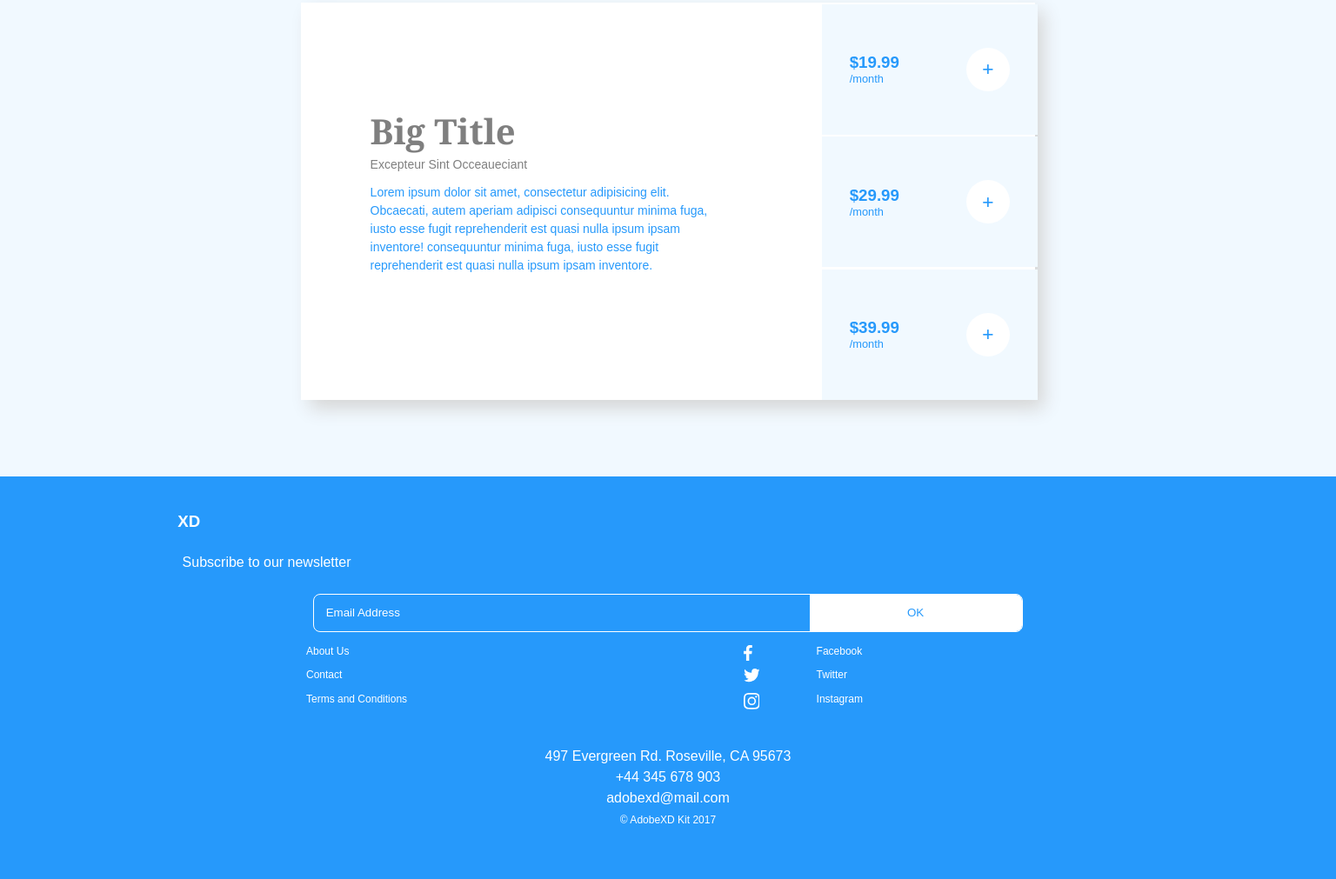
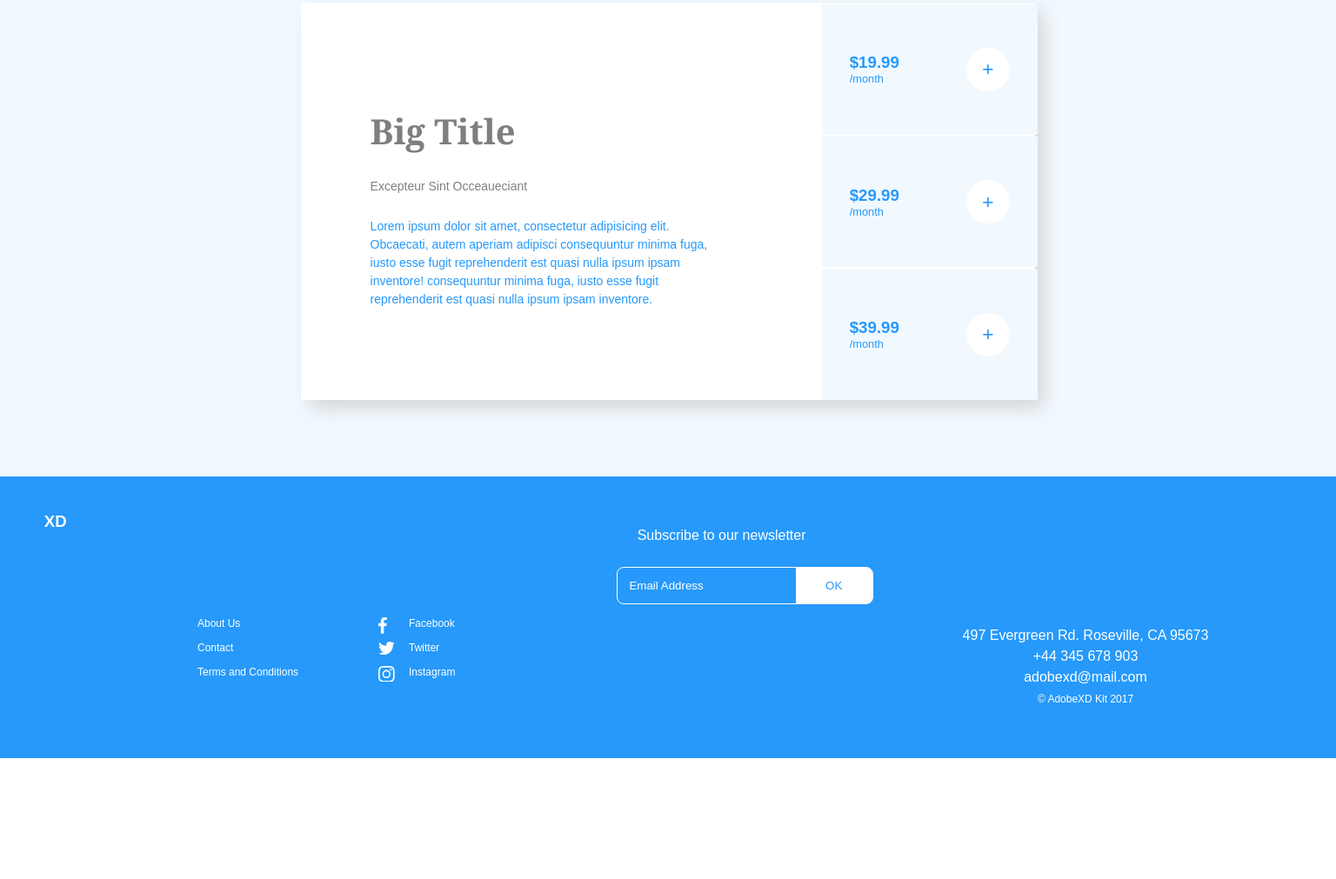
Before and after one commit to nkong008/WEBD2121, a plain HTML site: page week7/index.html in a window 1536 px wide. Shown: the part 3303-4314 px from the top of the page at 87% size. After the commit the page ends 4175 px from the top, so only its background shows below. Drawn offline with nearby package versions, Linux system fonts and the light colour scheme.

Commit message:
need to fix footer and grid for images

```diff
--- a/week7/css/style.scss
+++ b/week7/css/style.scss
@@ -655,8 +655,10 @@ nav {
         }
     }
 
+    //  start of container
     #container {
 
+        // start of section one
         #section1 {
             flex-direction: row;
 
@@ -675,7 +677,9 @@ nav {
                 h1 {}
             }
         }
+        // end of section 1 /////////////////////
 
+        // start of section 2
         #section2 {
             // height:fit-content;
             // height: fit-content;
@@ -721,7 +725,9 @@ nav {
                 }
             }
         }
+        // end of section 2///////////////////
 
+        // start of section 3
         #cards {
             padding: 3em;
             margin-top: 3em;
@@ -734,7 +740,9 @@ nav {
                 padding-top: 4em;
             }
         }
+        // end of section 3////////////////////////
 
+        // start of section 4
         #section-4 {
             padding: 4em;
             #section-4-div {
@@ -748,12 +756,13 @@ nav {
                     // margin-top: 5em;
                     margin-left: 5em;
                     h1 {
+                        z-index: 4;
                         margin-top: 3em;
                         font-size: 40px;
                         // margin-left: 4em;
                     }
-
                     p {
+                        margin-top: 2em;
                         font-size: 14px;
                         width: 80%;
                     }
@@ -772,8 +781,95 @@ nav {
                 }
             }
         }
+        // end of section 4 ///////////////////////
+
+        // start of footer
+
+        footer {
+
+            display: flex;
+            // flex-wrap: none;
+            // display: block;
+            // width: 100%;
+            section {
+                width: 100%;
+                h3 {
+                    z-index: 10;
+                    width: 10%;
+                    float: left;
+                }
+                p {
+                    text-align: center;
+                    z-index: 7;
+                    // width: 30%;
+                }
+                form {
+                    // margin-top: 10em;
+                    z-index: 11;
+                    width: 20%;
+                    // margin-left: 10px;
+                    margin-right: 34%;
+                }
+
+                section#footer-nav {
+                    // z-index: ;
+                    width: 35%;
+                    padding-right: 13em;
+                    // margin: 0em 0em 0em 15em;
+                    margin-left: 15em;
+                    float: left;
+                    // margin-bottom: 3em;
+                    // margin-top: 2em;
+                    ul {
+                        // margin-top: 2em;
+                        // padding-top: 3em;
+                        li {
+                            z-index: 2;
+                            padding-right: none;
+                            // padding-top: 4em;
+                            // margin-top: 1em;
+                            // padding-right: none;
+                        }
+                        li{
+                            z-index: 2;
+                            // padding-right: 9em;
+                            // position: absolute;
+                            // padding-left: 5em;
+                            svg {
+
+                            }
+                        }
+                    }
+                }
+
+                section#address {
+
+                    p {
+                        height: 20%;
+                        z-index: 10;
+                        // position: absolute;
+                        // display: flex;
+                        // margin-inline-end: auto;
+                        margin-left: 60em;
+                        // bottom: 4em
+                        // margin-bottom: 40em;
+                        // margin-block-end: auto;
+                       span {
+                        // position: absolute;
+                        // margin-right: 60em;
+                        // z-index: 1;
+                        // float:left;
+                        //   width: 5%;
+                       }
+                    }
+                }
+            }
+
+        }
+        // end of footer ///////////////////////////////
 
     }
+    // end of container ////////////////////////////////
 }
 
 
```
Also changed, not shown: week7/css/style.css, 1 other file.
